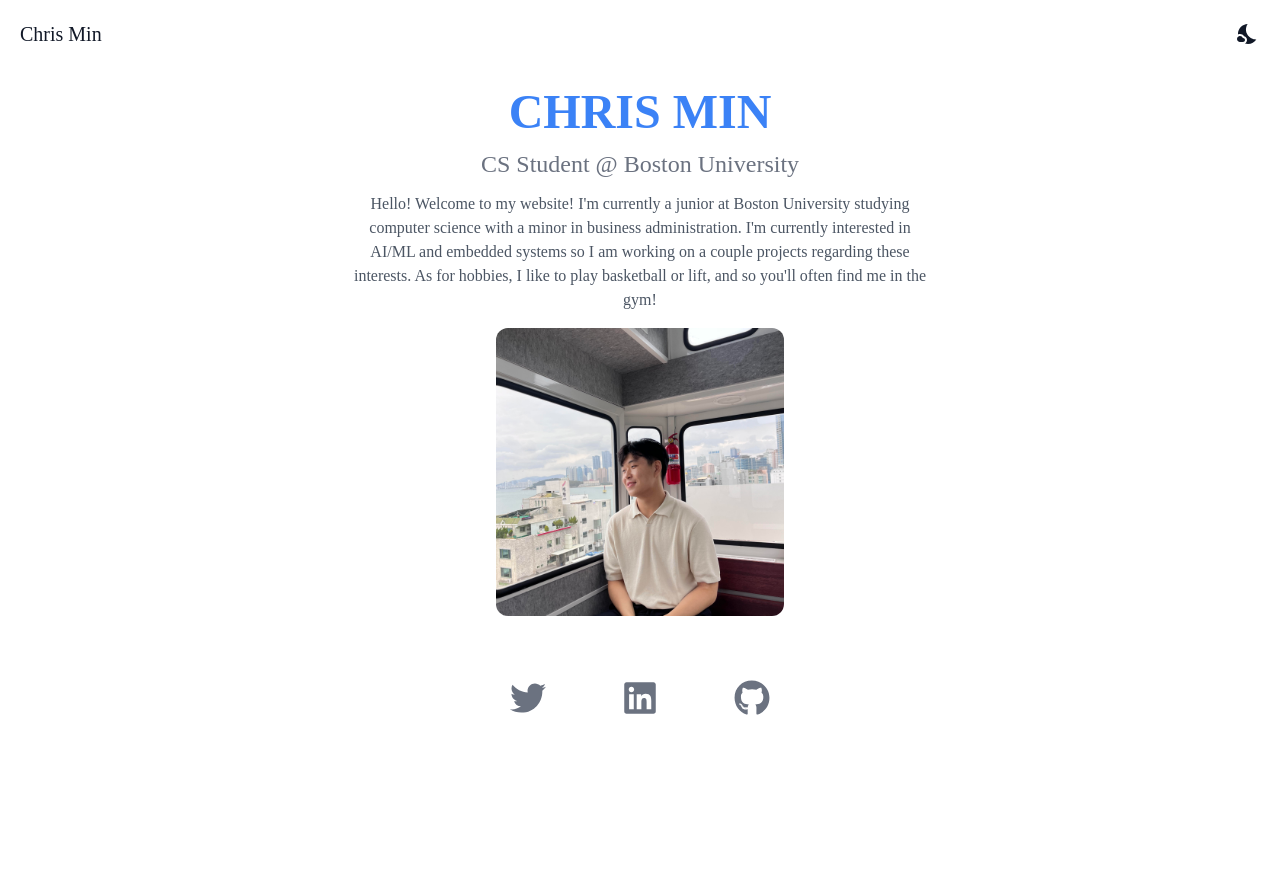
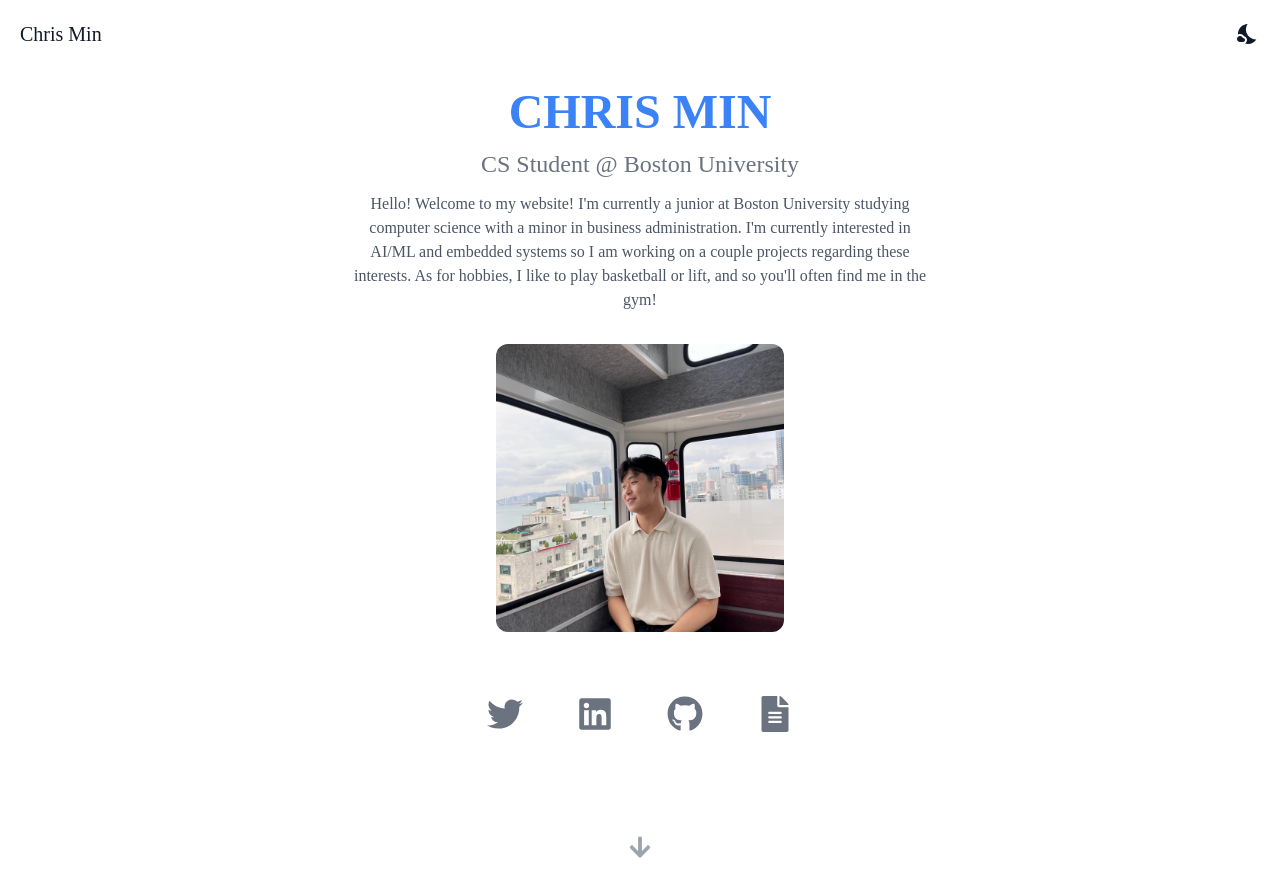
Before and after one commit to chriskmin/Website, a React (Create React App) app: page / in a window 1280 px wide. Built offline with nearby package versions, Linux system fonts and the light colour scheme.

Commit message:
Added resume and a down-arrow

```diff
--- a/src/components/Me.jsx
+++ b/src/components/Me.jsx
@@ -1,5 +1,5 @@
 import React from 'react';
-import {FaTwitter, FaLinkedin, FaGithub, FaArrowDown} from "react-icons/fa";
+import {FaTwitter, FaLinkedin, FaGithub, FaFileAlt, FaArrowDown} from "react-icons/fa";
 import img from "../Assets/img.jpg";
 
 const Me = () => {
@@ -19,7 +19,21 @@ const Me = () => {
             link:"https://github.com/chriskmin",
             icon: <FaGithub/>,
         },
+        {
+            id : 4,
+            link:"/Chris Min's Resume.pdf",
+            icon: <FaFileAlt/>
+        },
     ];
+
+    window.addEventListener('scroll', function () {
+        const downArrow = document.querySelector('.down-arrow');
+
+        if (this.scrollY >= 90) downArrow.classList.add("hide-down-arrow");
+        else downArrow.classList.remove("hide-down-arrow")
+
+    })
+
   return  <section className="min-h-screen flex flex-col justify-start items-center p-5 text-center">
     <h2 className="text-5xl text-blue-500 uppercase font-bold">Chris Min</h2>
     <h3 className="py-3 text-2xl">CS Student @ Boston University</h3>
@@ -30,7 +44,7 @@ const Me = () => {
 
     </p>
 
-    <div className="py-2"></div>
+    <div className="py-4"></div>
 
     <div>
         <img
@@ -38,10 +52,9 @@ const Me = () => {
         alt="Me"
         className="w-60 h-60 md:w-72 md:h-72 object-cover rounded-xl"
         />
-        <a href=""></a>
     </div>
 
-    <div className="flex justify-evenly py-8 lg:py-16 text-4xl w-full md:w-1/3 ">
+    <div className="flex justify-evenly py-3 lg:py-16 text-4xl w-full md:w-1/3 ">
         {SOCIAL.map(({id, link, icon}) => (
             <a
             href={link}
@@ -55,6 +68,11 @@ const Me = () => {
         ))}
     </div>
 
+
+    <div className="mt-10 down-arrow">
+        <FaArrowDown className="text-gray-400 animate-bounce text-2xl"/>
+
+    </div>
   </section>;
 };
 
--- a/src/index.css
+++ b/src/index.css
@@ -9,3 +9,7 @@
     font-family: 'Roboto Slab', serif;
   }
 }
+
+.hide-down-arrow {
+  display: none;
+}
```
Also changed, not shown: 1 other file (tests, documents, lock files or other folders).
